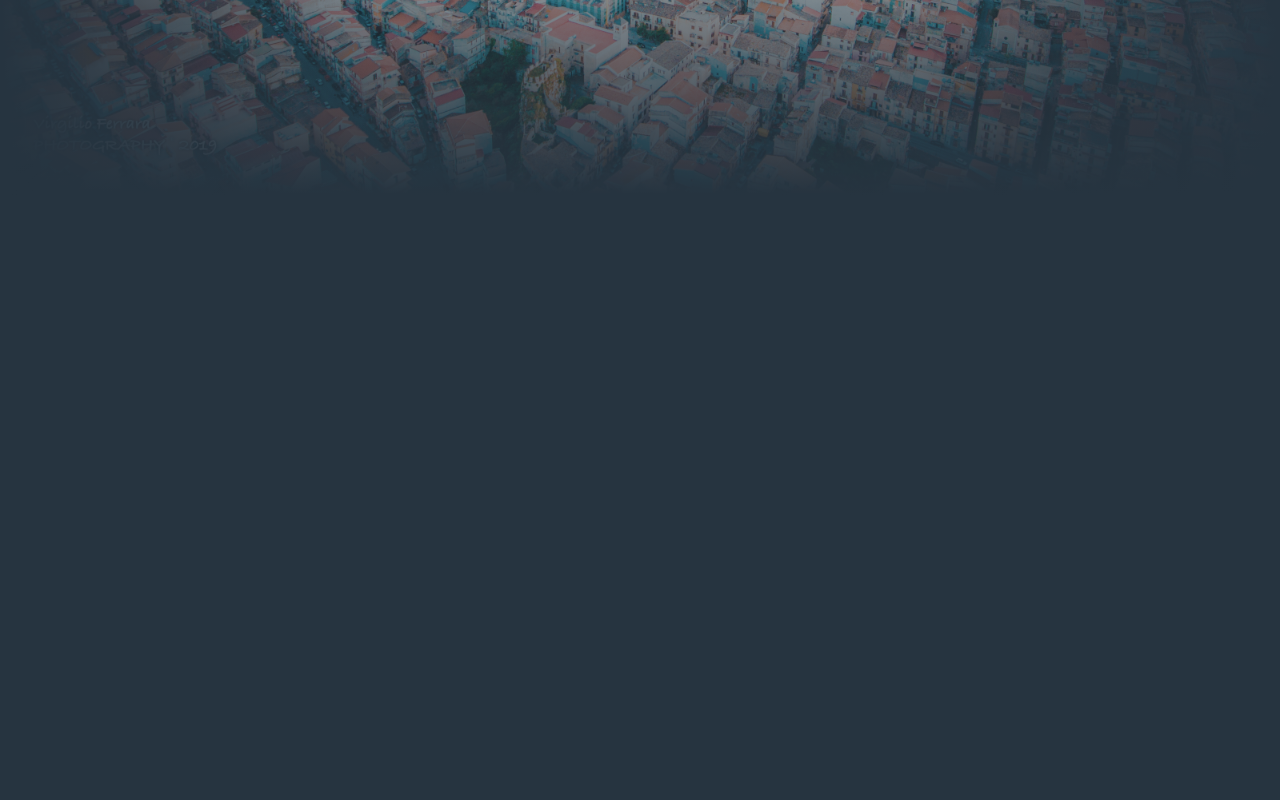
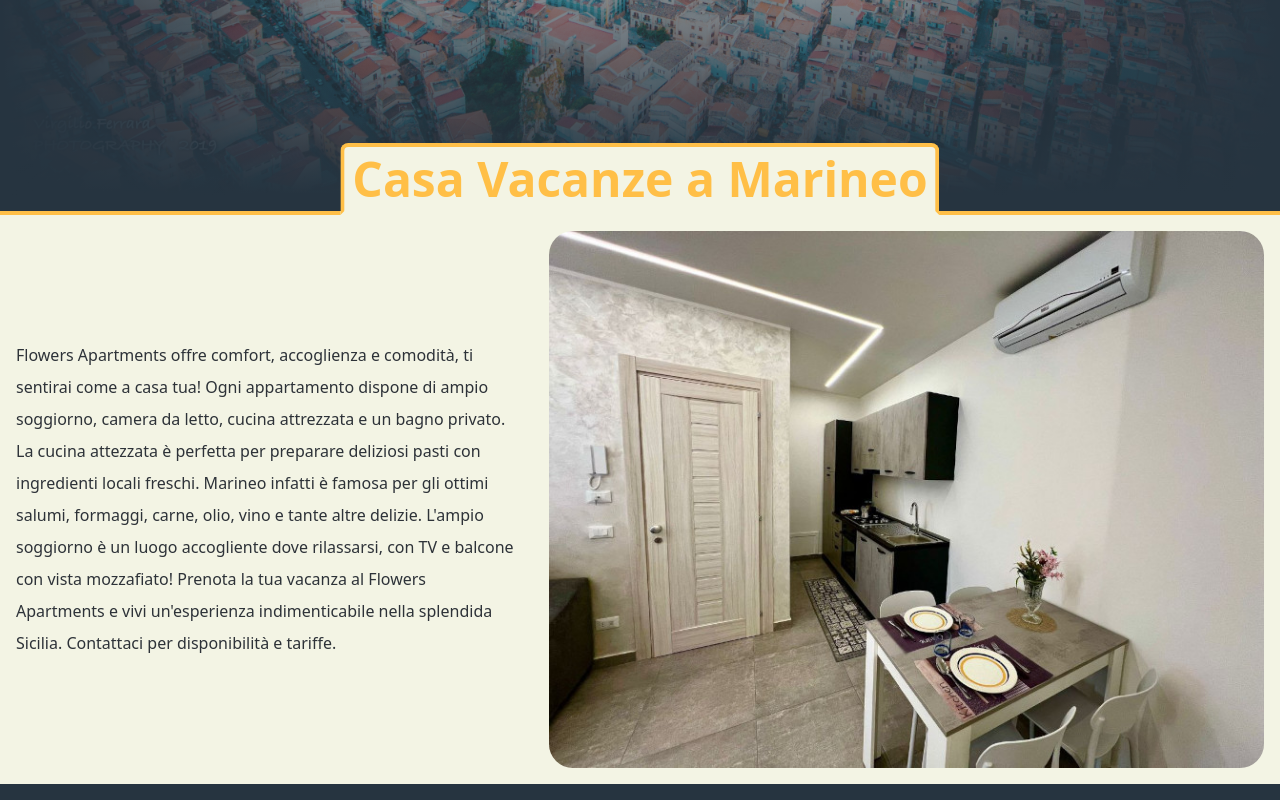
Before and after one commit to danieleardizzone/next-flowers, a Next.js app: page / in a window 1280 px wide. Shown: the part 588-1388 px from the top of the page. Before the commit the page ends 800 px from the top, so only its background shows below. Built offline with nearby package versions, Linux system fonts and the light colour scheme.

Commit message:
ADD - about section ADD - tab divider

```diff
--- /dev/null
+++ b/app/components/ui/About.tsx
@@ -0,0 +1,26 @@
+import Container from "@/app/components/ui/Container";
+import LeftText from "@/app/components/ui/text&image/LeftText"
+import Image from "next/image";
+import cucina4 from "@/public/cucina4.jpg"
+import TabDivider from "./TabDivider";
+
+export default function About() {
+
+    const aboutDescription: string = "Flowers Apartments offre comfort, accoglienza e comodità, ti sentirai come a casa tua! Ogni appartamento dispone di ampio soggiorno, camera da letto, cucina attrezzata e un bagno privato. La cucina attezzata è perfetta per preparare deliziosi pasti con ingredienti locali freschi. Marineo infatti è famosa per gli ottimi salumi, formaggi, carne, olio, vino e tante altre delizie. L'ampio soggiorno è un luogo accogliente dove rilassarsi, con TV e balcone con vista mozzafiato! Prenota la tua vacanza al Flowers Apartments e vivi un'esperienza indimenticabile nella splendida Sicilia. Contattaci per disponibilità e tariffe.";
+
+    return (
+        <div className="bg-primary text-primary-content
+                        mt-8 sm:mt-0
+                        border-t-4 border-accent
+                        relative">
+            <Container>
+                <TabDivider>
+                    Casa Vacanze a Marineo
+                </TabDivider>
+                <LeftText text={aboutDescription}>
+                    <Image src={cucina4} alt="kitchen" className="rounded-3xl" />
+                </LeftText>
+            </Container>
+        </div>
+    );
+}
--- /dev/null
+++ b/app/components/ui/TabDivider.tsx
@@ -0,0 +1,14 @@
+export default function TabDivider({ children }: { children: React.ReactNode }) {
+    // ricorda di dare la classe relative al wrapper del container
+    return (
+        <div className="tab-divider
+                                absolute top-0 left-1/2 transform -translate-x-1/2 -translate-y-full
+                                bg-primary px-2 py-0 lg:py-2
+                                rounded-t-lg border-4 border-accent border-b-primary">
+            <h2 className="text-xl sm:text-2xl md:text-4xl lg:text-5xl text-accent font-bold text-nowrap">
+                {children}
+            </h2>
+            <div className="absolute w-full h-1 bg-primary left-0 bottom-[-.3rem] "></div>
+        </div>
+    )
+}
--- /dev/null
+++ b/app/components/ui/text&image/LeftText.tsx
@@ -0,0 +1,25 @@
+'use client';
+
+interface LeftTextProptypes {
+    text: string;
+    children?: React.ReactNode;
+}
+
+export default function LeftText(props: LeftTextProptypes) {
+    return (
+        <div className="grid grid-cols-12 gap-4
+                        p-2">
+            <p className="text content-center
+                        col-span-12 lg:col-span-6 xl:col-span-5 order-2 lg:order-1
+                        p-1 md:p-2">
+                {props.text}
+            </p>
+
+            <div className="col-span-12 lg:col-span-6 xl:col-span-7 order-1 lg:order-2
+                            p-1 md:p-2" >
+                {/* immagine o carosello */}
+                {props.children}
+            </div>
+        </div>
+    );
+}
--- a/app/page.tsx
+++ b/app/page.tsx
@@ -1,9 +1,11 @@
 import HeroSection from "@/app/components/ui/hero/HeroSection";
+import About from "@/app/components/ui/About";
 
 export default function Home() {
   return (
     <div>
       <HeroSection />
+      <About />
     </div>
   );
 }
```
Also changed, not shown: public/cucina4.jpg (added).
